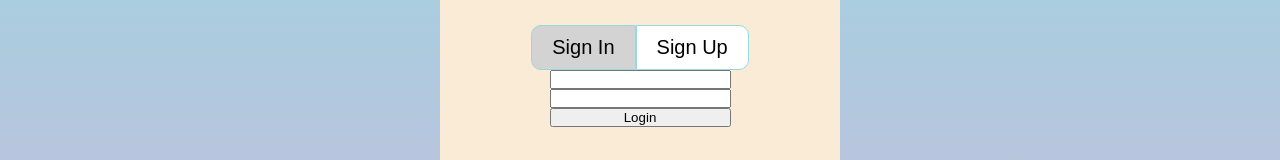
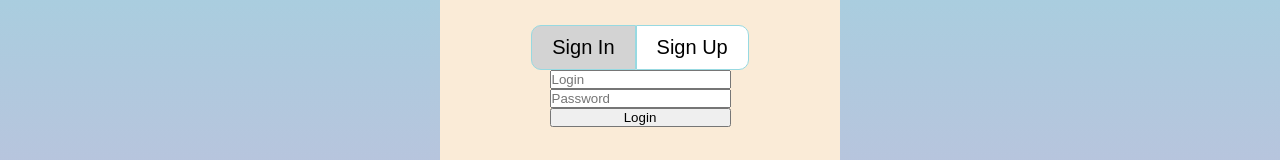
Before and after one commit to zachary-o/no-one-cares, a React (Create React App) app: page / in a window 1280 px wide. Shown: the part 225-385 px from the top of the page. Built offline with nearby package versions, Linux system fonts and the light colour scheme; no server answers.

Commit message:
add login function

```diff
--- a/src/components/Authorization.jsx
+++ b/src/components/Authorization.jsx
@@ -1,10 +1,16 @@
 import { useEffect, useState } from "react";
 
 import getUsers from "../utils/getUsers";
+import registerUser from "../utils/registerUser";
 
 const Authorization = () => {
   const [changeAuth, setChangeAuth] = useState(true);
   const [users, setUsers] = useState([]);
+  const [formData, setFormData] = useState({
+    login: "",
+    password: "",
+  });
+  const [authStatus, setAuthStatus] = useState("");
 
   const handleChangeAuth = () => {
     setChangeAuth(!changeAuth);
@@ -19,6 +25,29 @@ const Authorization = () => {
   useEffect(() => {
     fetchUsers();
   }, []);
+
+  console.log(formData);
+
+  const validateFormData = (event) => {
+    event.preventDefault();
+    if (changeAuth) {
+      if (formData.login === "" || formData.password === "") {
+        setAuthStatus("Please enter credentials");
+      }
+      if (
+        users.find((user) => user.login === formData.login) &&
+        users.find((user) => user.password === formData.password)
+      ) {
+        setAuthStatus("Login success");
+      }
+      if (
+        users.find((user) => user.login !== formData.login) ||
+        users.find((user) => user.password !== formData.password)
+      ) {
+        setAuthStatus("Incorrect login or password");
+      }
+    }
+  };
 
   return (
     <div className="auth-wrapper">
@@ -40,9 +69,30 @@ const Authorization = () => {
       </div>
 
       <form action="">
-        <input type="text" required />
-        <input type="password" required />
-        <button>{changeAuth ? "Login" : "Register"}</button>
+        <input
+          type="text"
+          name="login"
+          placeholder="Login"
+          required
+          value={formData.login}
+          onChange={(event) =>
+            setFormData({ ...formData, login: event.target.value })
+          }
+        />
+        <input
+          type="password"
+          name="password"
+          placeholder="Password"
+          required
+          value={formData.password}
+          onChange={(event) =>
+            setFormData({ ...formData, password: event.target.value })
+          }
+        />
+        <h4>{authStatus}</h4>
+        <button onClick={(event) => validateFormData(event)}>
+          {changeAuth ? "Login" : "Register"}
+        </button>
       </form>
     </div>
   );
--- a/src/utils/registerUser.js
+++ b/src/utils/registerUser.js
@@ -1 +1,12 @@
 import axios from "axios";
+
+const registerUser = async (user) => {
+  const response = await axios.post(
+    "https://646d10197b42c06c3b2c7fc2.mockapi.io/users", user
+  );
+
+  const data = response.data;
+  return data;
+};
+
+export default registerUser
```
